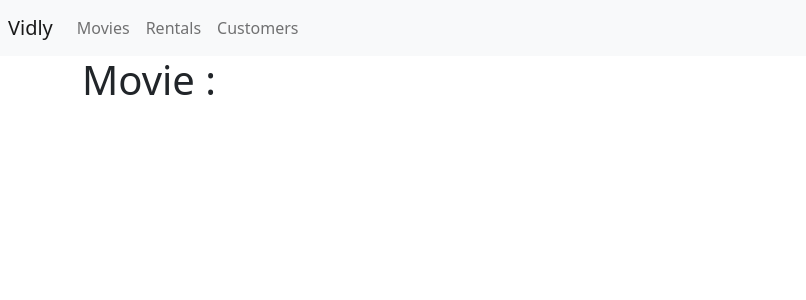
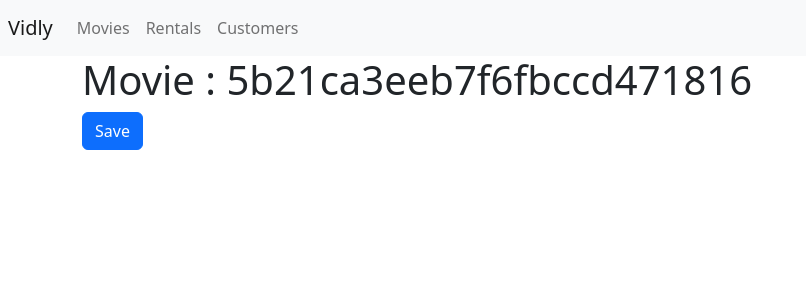
Before and after one commit to dnsamw/react-video-renting-app, a React (Create React App) app: page /movies/5b21ca3eeb7f6fbccd471816 in a window 1280 px wide. Shown: the top 300 px of the page, without its empty margins (0-806 px from the left). Built offline with nearby package versions, Linux system fonts and the light colour scheme.

Commit message:
2 files modified - 6 rounting complete

```diff
--- a/src/components/MovieForm.jsx
+++ b/src/components/MovieForm.jsx
@@ -1,7 +1,19 @@
 import React from 'react';
 
-function MovieForm() {
-  return <h1>Movie :</h1>;
+function MovieForm({ match, history }) {
+  const handleSave = () => {
+    history.push('/movies');
+    console.log('Saved');
+  };
+
+  return (
+    <>
+      <h1>Movie : {match.params._id}</h1>
+      <button onClick={handleSave} className="btn btn-primary">
+        Save
+      </button>
+    </>
+  );
 }
 
 export default MovieForm;
--- a/src/components/common/TableBody.jsx
+++ b/src/components/common/TableBody.jsx
@@ -1,4 +1,5 @@
 import React from 'react';
+import { Link } from 'react-router-dom';
 
 //data - Array
 //onLike - Function
@@ -9,7 +10,9 @@ function TableBody({ data, onLike, onDelete }) {
     <tbody>
       {data.map((item) => (
         <tr key={item._id}>
-          <td>{item.title}</td>
+          <td>
+            <Link to={`/movies/${item._id}`}>{item.title}</Link>
+          </td>
           <td>{item.genre.name}</td>
           <td>{item.numberInStock}</td>
           <td>{item.dailyRentalRate}</td>
```
